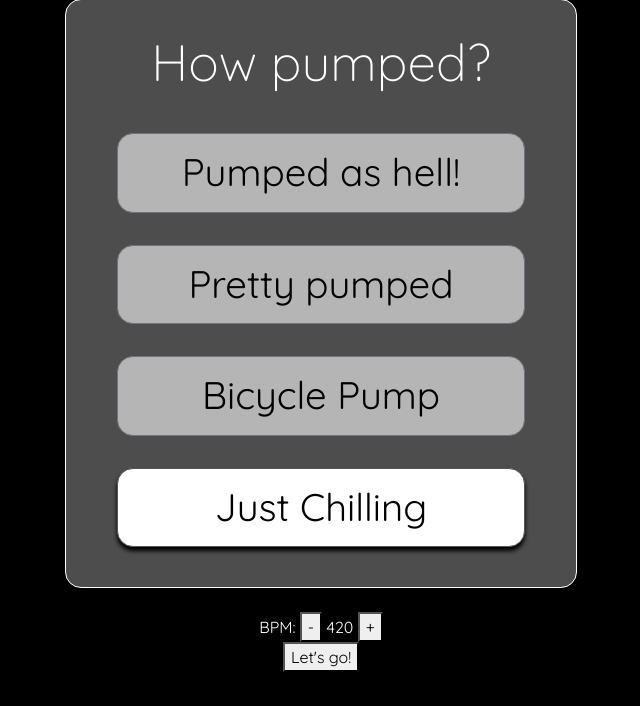
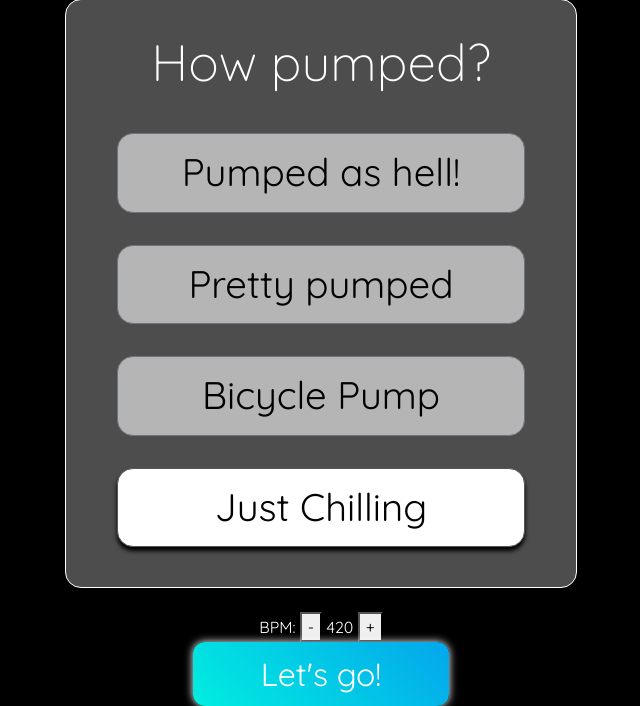
Before and after one commit to Radicitus/Orpheus, a Flask app: page / in a window 1280 px wide. Shown: the part 311-1017 px from the top of the page, without its empty margins (319-959 px from the left). Before the commit the page ends 983 px from the top, so only its background shows below. Run offline with Flask 2, Linux system fonts and the light colour scheme; parts of the project's set-up code (start-up, migrations or seed data) failed here and were passed over.

Commit message:
Completed let's go submit button
Signed-off-by: Radicitus <novivolatus@gmail.com>

```diff
--- a/static/styles.css
+++ b/static/styles.css
@@ -56,3 +56,21 @@ div p {
 #bpm_selector {
 
 }
+
+.submit {
+    background: -webkit-linear-gradient(45deg, #00EEE0, #04A6EC);
+    color: white;
+    border: 0;
+    border-radius: 1.5vmin;
+    width: 20%;
+    padding: 1vh;
+    font-size: 2.5vw;
+    box-shadow: 0 0 .25em 0 white;
+    transition: width .25s, padding .25s, box-shadow 1s;
+}
+
+.submit:hover {
+    width: 21%;
+    padding: 1.1vh;
+    box-shadow: 0 0 2em 0 white;
+}
--- a/templates/index.html
+++ b/templates/index.html
@@ -40,13 +40,13 @@
         </div>
 
         <div id="bpm_selector">
-            BPM:
-            <button id="bpm_minus">-</button>
+            <span>BPM:</span>
+            <button class="circle" id="bpm_minus">-</button>
             <span id="bpm_val">420</span>
-            <button id="bpm_plus">+</button>
+            <button class="circle" id="bpm_plus">+</button>
         </div>
 
-        <button>Let's go!</button>
+        <button class="submit">Let's go!</button>
     </form>
 
 </body>
```
